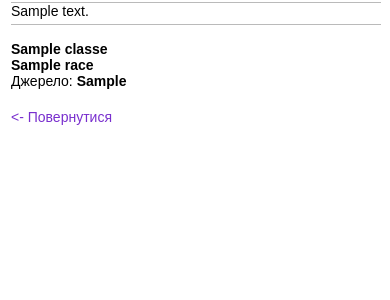
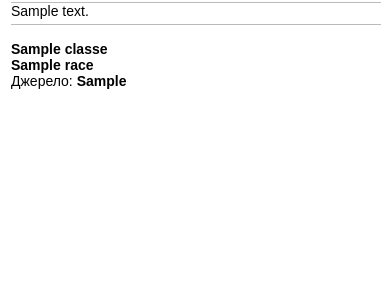
Before and after one commit to lukaholota/spells, a Flask app: page /spell/1 in a window 390 px wide. Shown: the part 199-499 px from the top of the page. Run offline with Flask 3, Linux system fonts and the light colour scheme; tables that the repository leaves empty hold one stand-in row (values such as "Sample post").

Commit message:
phone enter submit, no return button

```diff
--- a/app/templates/spell.html
+++ b/app/templates/spell.html
@@ -48,9 +48,6 @@
         <div class="source">
             Джерело: <strong>{{source}}</strong>
         </div>
-        <div class="return">
-            <a href="/spells"><- Повернутися</a>
-        </div>
     </div>
 </body>
 {% endblock %}
--- a/app/templates/spells.html
+++ b/app/templates/spells.html
@@ -111,6 +111,7 @@
                     <div class="select-group">
                         <input class="btn get-me-lower" type="submit" value="Застосувати фільтри">
                     </div>
+                    <input type="submit" hidden />
                     </form>
                     <div class="select-group">
                         <form action="/spells">
```
